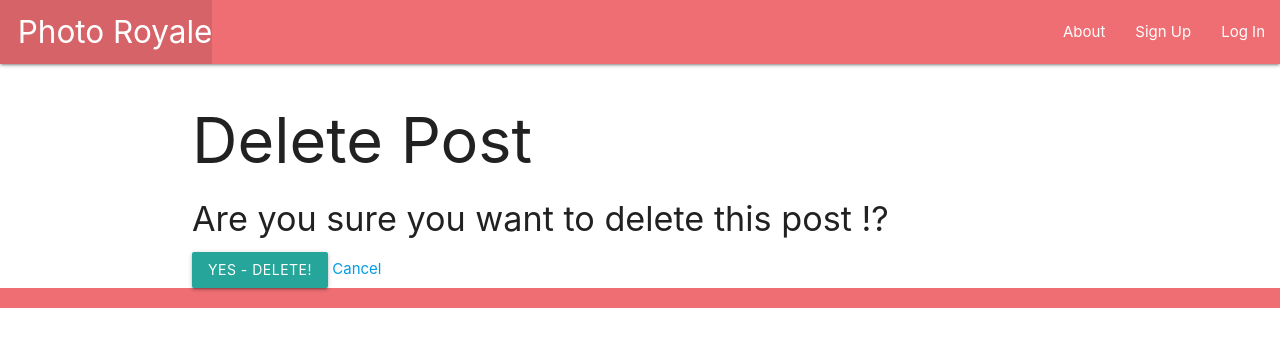
After one commit to pfeeny84/photoroyale, a Django app: page /threads/posts/1/delete/ in a window 1280 px wide. The commit adds this page. Shown: the top 347 px of the page. Run offline with Django 3.2, Linux system fonts and the light colour scheme; tables that the repository leaves empty hold one stand-in row (values such as "Sample post").

Commit message:
Implementing crud for post model/thread model

```diff
--- a/main_app/models.py
+++ b/main_app/models.py
@@ -25,6 +25,14 @@ class Post(models.Model):
     thread = models.ForeignKey(Thread, on_delete=models.CASCADE)
     user = models.ForeignKey(User, on_delete=models.CASCADE)
 
+    def __str__(self):
+        return self.name
+
+    def get_absolute_url(self):
+        return reverse('post_detail', kwargs={'post_id': self.id})
+
+
+
 class PostImage(Image):
     post = models.ForeignKey(Post, on_delete=models.CASCADE)
 
--- /dev/null
+++ b/main_app/templates/main_app/post_confirm_delete.html
@@ -0,0 +1,10 @@
+{% extends 'base.html' %}
+{% block content %}
+  <h1>Delete Post</h1>
+  <h4>Are you sure you want to delete this post !?</h4>
+  <form action="" method="POST">
+    {% csrf_token %}
+    <input type="submit" value="Yes - Delete!" class="btn">
+    <a href="{% url 'post_detail' post.id %}">Cancel</a>
+  </form>
+{% endblock %}
--- a/main_app/urls.py
+++ b/main_app/urls.py
@@ -7,7 +7,13 @@ urlpatterns = [
     path('about/', views.about, name='about'),
     path('accounts/signup/', views.signup, name='signup'),
     path('threads/', views.threads_index, name='index'),
-    path('threads/create', views.ThreadCreate.as_view(), name='thread_create'),
-    path('threads/<int:thread_id>/posts/', views.thread_posts_index, name='thread_posts_index'),
-    path('genres/<int:pk>/delete/', views.ThreadDelete.as_view(), name='thread_delete'),
+    path('threads/new/', views.ThreadCreate.as_view(), name='thread_create'),
+    path('threads/<int:pk>/update/', views.ThreadUpdate.as_view(), name='thread_update'),
+    path('threads/<int:thread_id>/', views.thread_posts_index, name='thread_posts_index'),
+    path('threads/<int:pk>/delete/', views.ThreadDelete.as_view(), name='thread_delete'),
+    path('threads/<int:thread_id>/posts/new/', views.PostCreate.as_view(), name='post_create'),
+    path('threads/posts/<int:pk>/delete/', views.PostDelete.as_view(), name='post_delete'),
+    path('threads/posts/<int:pk>/update/', views.PostUpdate.as_view(), name='post_update'),
+    path('threads/posts/<int:post_id>/', views.post_detail, name='post_detail'),
+
 ]
--- a/main_app/views.py
+++ b/main_app/views.py
@@ -2,7 +2,7 @@ from django.shortcuts import render, redirect
 from .models import Thread, Post
 from django.contrib.auth.forms import UserCreationForm
 from django.contrib.auth import login
-from django.views.generic.edit import CreateView, DeleteView
+from django.views.generic.edit import CreateView, DeleteView, UpdateView
 
 # Create your views here.
 
@@ -20,9 +20,16 @@ class ThreadCreate(CreateView):
     form.instance.user = self.request.user
     return super().form_valid(form)
 
+
+
+
 class ThreadDelete(DeleteView):
     model = Thread
     success_url = '/'
+
+class ThreadUpdate(UpdateView):
+  model = Thread
+  fields = ['description']
 
 def threads_index(request):
     threads = Thread.objects.all()
@@ -34,13 +41,26 @@ def thread_posts_index(request, thread_id):
     return render(request, 'threads/posts/index.html', { 'posts': posts, 'thread':thread})
 
 
+class PostCreate(CreateView):
+  model = Post
+  fields = []
 
+  def form_valid(self, form):
+    form.instance.user = self.request.user
+    form.instance.thread = Thread.objects.get(thread_id)
+    return super().form_valid(form)
 
+class PostDelete(DeleteView):
+  model = Post
+  success_url = '/threads/'
 
+class PostUpdate(UpdateView):
+  model = Post
+  fields = []
 
-
-
-
+def post_detail(request, post_id):
+  post = Post.objects.get(id=post_id)
+  return render(request, 'threads/posts/detail.html', { 'post': post})
 
 
 
--- a/photoroyale/settings.py
+++ b/photoroyale/settings.py
@@ -78,10 +78,7 @@ DATABASES = {
     'default': {
         'ENGINE': 'django.db.backends.postgresql',
         'NAME': 'photoroyale',
-        'USER': 'mlasota',
-        'PASSWORD': '!M06j20l02',
-        'HOST': '127.0.0.1',
-        'PORT': '5432',
+
     }
 }
 
```
Also changed, not shown: main_app/templates/main_app/post_form.html (added, +13 -0 lines), main_app/templates/threads/posts/detail.html (added, +9 -0 lines), main_app/templates/threads/posts/index.html (+5 -2 lines).
